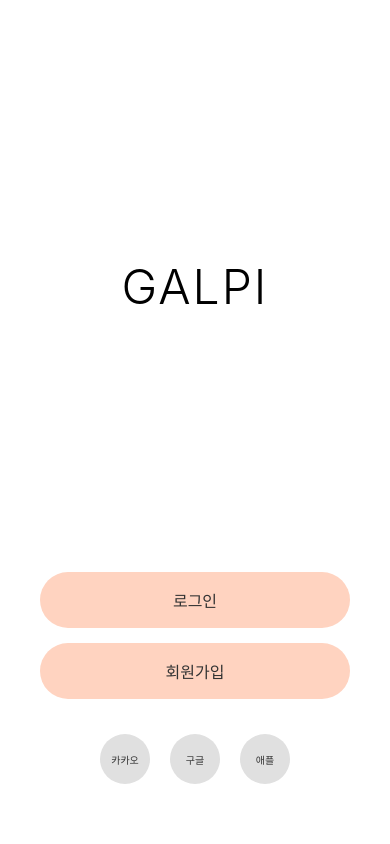
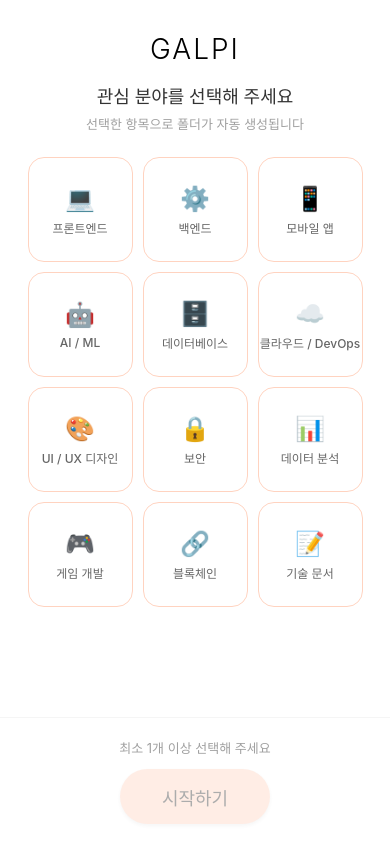
Before and after one commit to mnngy01/galpi, a React Native app: screen /InterestSelect in a window 390 px wide. Built offline with nearby package versions, Linux system fonts and the light colour scheme.

Commit message:
관심사 선택 화면

```diff
--- a/App.tsx
+++ b/App.tsx
@@ -1,6 +1,15 @@
 import React from 'react';
 import { NavigationContainer } from '@react-navigation/native'; // 1. 이거 가져오기
+import { createNativeStackNavigator } from '@react-navigation/native-stack';
+
 import AppNavigator from './src/navigation/AppNavigator';
+
+export type RootStackParamList = {
+  Login: undefined;
+  Interest: undefined;
+};
+
+const Stack = createNativeStackNavigator<RootStackParamList>();
 
 const App = () => {
   return (
--- a/package.json
+++ b/package.json
@@ -3,7 +3,7 @@
   "version": "0.0.1",
   "private": true,
   "scripts": {
-    "android": "react-native run-android --terminal",
+    "android": "react-native run-android",
     "ios": "react-native run-ios",
     "lint": "eslint .",
     "start": "react-native start",
@@ -13,6 +13,7 @@
     "@react-native/new-app-screen": "0.84.1",
     "@react-navigation/bottom-tabs": "^7.15.9",
     "@react-navigation/native": "^7.2.2",
+    "@react-navigation/native-stack": "^7.14.10",
     "@react-navigation/stack": "^7.8.9",
     "react": "19.2.3",
     "react-native": "0.84.1",
--- a/src/navigation/AppNavigator.tsx
+++ b/src/navigation/AppNavigator.tsx
@@ -11,6 +11,7 @@ import RecommendScreen from '../screens/RecommendScreen';
 import SearchScreen from '../screens/SearchScreen';
 import FolderScreen from '../screens/FolderScreen';
 import SettingScreen from '../screens/SettingScreen';
+import InterestScreen from '../screens/InterestScreen';
 
 const Stack = createStackNavigator();
 const Tab = createBottomTabNavigator();
@@ -35,11 +36,7 @@ const MainTabNavigator = () => {
       {/* [중요] 각 탭마다 component가 다른 파일로 연결되어 있어야 합니다! */}
       <Tab.Screen name="북마크 추천" component={RecommendScreen} />
       <Tab.Screen name="검색" component={SearchScreen} />
-      <Tab.Screen
-        name="홈"
-        component={HomeScreen}
-
-      />
+      <Tab.Screen name="홈" component={HomeScreen} />
       <Tab.Screen name="폴더" component={FolderScreen} />
       <Tab.Screen name="설정" component={SettingScreen} />
     </Tab.Navigator>
@@ -48,10 +45,14 @@ const MainTabNavigator = () => {
 
 const AppNavigator = () => {
   return (
-    <Stack.Navigator initialRouteName="Onboarding" screenOptions={{ headerShown: false }}>
+    <Stack.Navigator
+      initialRouteName="Onboarding"
+      screenOptions={{ headerShown: false }}
+    >
       <Stack.Screen name="Onboarding" component={OnboardingScreen} />
       <Stack.Screen name="Login" component={LoginScreen} />
       <Stack.Screen name="Signup" component={SignupScreen} />
+      <Stack.Screen name="InterestSelect" component={InterestScreen} />
       <Stack.Screen name="MainHome" component={MainTabNavigator} />
     </Stack.Navigator>
   );
--- a/src/screens/InterestScreen.tsx
+++ b/src/screens/InterestScreen.tsx
@@ -0,0 +1,223 @@
+// screens/InterestSelect.tsx
+import React, { useState } from 'react';
+import {
+  StyleSheet,
+  View,
+  Text,
+  TouchableOpacity,
+  ScrollView,
+  Alert,
+} from 'react-native';
+import { SafeAreaView } from 'react-native-safe-area-context';
+
+const INTERESTS = [
+  { id: 'frontend', icon: '💻', label: '프론트엔드', folder: 'frontend' },
+  { id: 'backend', icon: '⚙️', label: '백엔드', folder: 'backend' },
+  { id: 'mobile', icon: '📱', label: '모바일 앱', folder: 'mobile' },
+  { id: 'ai', icon: '🤖', label: 'AI / ML', folder: 'ai-ml' },
+  { id: 'database', icon: '🗄️', label: '데이터베이스', folder: 'database' },
+  { id: 'devops', icon: '☁️', label: '클라우드 / DevOps', folder: 'devops' },
+  { id: 'design', icon: '🎨', label: 'UI / UX 디자인', folder: 'design' },
+  { id: 'security', icon: '🔒', label: '보안', folder: 'security' },
+  { id: 'data', icon: '📊', label: '데이터 분석', folder: 'data-analysis' },
+  { id: 'game', icon: '🎮', label: '게임 개발', folder: 'game-dev' },
+  { id: 'blockchain', icon: '🔗', label: '블록체인', folder: 'blockchain' },
+  { id: 'docs', icon: '📝', label: '기술 문서', folder: 'docs' },
+] as const;
+
+type InterestId = (typeof INTERESTS)[number]['id'];
+
+const InterestSelectScreen = ({ navigation }: any) => {
+  const [selected, setSelected] = useState<Set<InterestId>>(new Set());
+
+  const toggle = (id: InterestId) => {
+    setSelected(prev => {
+      const next = new Set(prev);
+      next.has(id) ? next.delete(id) : next.add(id);
+      return next;
+    });
+  };
+
+  const handleSubmit = async () => {
+    const chosenFolders = INTERESTS.filter(item => selected.has(item.id)).map(
+      item => item.folder,
+    );
+
+    try {
+      // TODO: 파이썬 백엔드 연동 시 교체
+      // await fetch('http://your-api/users/interests', {
+      //   method: 'POST',
+      //   headers: { 'Content-Type': 'application/json' },
+      //   body: JSON.stringify({ folders: chosenFolders }),
+      // });
+      console.log('생성할 폴더:', chosenFolders);
+      navigation.replace('MainHome');
+    } catch (err) {
+      Alert.alert('오류', '저장에 실패했습니다. 다시 시도해 주세요.');
+    }
+  };
+
+  return (
+    <SafeAreaView style={styles.container}>
+      {/* 헤더 */}
+      <View style={styles.headerContainer}>
+        <Text style={styles.headerTitle}>GALPI</Text>
+        <Text style={styles.headerSubtitle}>관심 분야를 선택해 주세요</Text>
+        <Text style={styles.headerDesc}>
+          선택한 항목으로 폴더가 자동 생성됩니다
+        </Text>
+      </View>
+
+      {/* 관심사 그리드 */}
+      <ScrollView contentContainerStyle={styles.grid}>
+        {INTERESTS.map(item => {
+          const isSelected = selected.has(item.id);
+          return (
+            <TouchableOpacity
+              key={item.id}
+              style={[styles.chip, isSelected && styles.chipSelected]}
+              onPress={() => toggle(item.id)}
+              activeOpacity={0.7}
+            >
+              <Text style={styles.chipIcon}>{item.icon}</Text>
+              <Text
+                style={[
+                  styles.chipLabel,
+                  isSelected && styles.chipLabelSelected,
+                ]}
+              >
+                {item.label}
+              </Text>
+            </TouchableOpacity>
+          );
+        })}
+      </ScrollView>
+
+      {/* 하단 버튼 */}
+      <View style={styles.footer}>
+        <Text style={styles.count}>
+          {selected.size > 0
+            ? `${selected.size}개 선택됨`
+            : '최소 1개 이상 선택해 주세요'}
+        </Text>
+        <TouchableOpacity
+          style={[
+            styles.submitButton,
+            selected.size === 0 && styles.submitButtonDisabled,
+          ]}
+          onPress={handleSubmit}
+          disabled={selected.size === 0}
+        >
+          <Text style={styles.submitButtonText}>시작하기</Text>
+        </TouchableOpacity>
+      </View>
+    </SafeAreaView>
+  );
+};
+
+const styles = StyleSheet.create({
+  container: {
+    flex: 1,
+    backgroundColor: '#FFFFFF',
+  },
+
+  // 헤더
+  headerContainer: {
+    alignItems: 'center',
+    paddingTop: 32,
+    paddingBottom: 24,
+    paddingHorizontal: 40,
+  },
+  headerTitle: {
+    fontSize: 28,
+    fontWeight: '300',
+    letterSpacing: 2,
+    color: '#000',
+    marginBottom: 16,
+  },
+  headerSubtitle: {
+    fontSize: 18,
+    fontWeight: '500',
+    color: '#333',
+    marginBottom: 6,
+  },
+  headerDesc: {
+    fontSize: 13,
+    color: '#A0A0A0',
+  },
+
+  // 그리드
+  grid: {
+    flexDirection: 'row',
+    flexWrap: 'wrap',
+    paddingHorizontal: 20,
+    paddingBottom: 20,
+    gap: 10,
+    justifyContent: 'center',
+  },
+  chip: {
+    width: '30%',
+    aspectRatio: 1,
+    borderWidth: 1,
+    borderColor: '#FFD3C0',
+    borderRadius: 16,
+    justifyContent: 'center',
+    alignItems: 'center',
+    gap: 6,
+    backgroundColor: '#FFFFFF',
+  },
+  chipSelected: {
+    backgroundColor: '#FFD3C0',
+    borderColor: '#FFD3C0',
+  },
+  chipIcon: {
+    fontSize: 24,
+  },
+  chipLabel: {
+    fontSize: 12,
+    fontWeight: '500',
+    color: '#666',
+    textAlign: 'center',
+  },
+  chipLabelSelected: {
+    color: '#333',
+    fontWeight: '600',
+  },
+
+  // 하단
+  footer: {
+    alignItems: 'center',
+    paddingVertical: 20,
+    paddingHorizontal: 40,
+    gap: 12,
+    borderTopWidth: 1,
+    borderTopColor: '#F5F5F5',
+  },
+  count: {
+    fontSize: 13,
+    color: '#A0A0A0',
+  },
+  submitButton: {
+    backgroundColor: '#FFD3C0',
+    width: 150,
+    height: 55,
+    borderRadius: 27.5,
+    justifyContent: 'center',
+    alignItems: 'center',
+    elevation: 2,
+    shadowColor: '#000',
+    shadowOffset: { width: 0, height: 2 },
+    shadowOpacity: 0.1,
+    shadowRadius: 4,
+  },
+  submitButtonDisabled: {
+    opacity: 0.4,
+  },
+  submitButtonText: {
+    fontSize: 18,
+    fontWeight: '500',
+    color: '#333',
+  },
+});
+
+export default InterestSelectScreen;
--- a/src/screens/LoginScreen.tsx
+++ b/src/screens/LoginScreen.tsx
@@ -1,3 +1,4 @@
+// screens/LoginScreen.tsx
 import React, { useState } from 'react';
 import {
   StyleSheet,
@@ -9,6 +10,7 @@ import {
   Platform,
   TouchableWithoutFeedback,
   Keyboard,
+  Alert,
 } from 'react-native';
 import { SafeAreaView } from 'react-native-safe-area-context';
 
@@ -16,25 +18,43 @@ const LoginScreen = ({ navigation }: any) => {
   const [loginId, setLoginId] = useState('');
   const [loginPw, setLoginPw] = useState('');
 
-  const handleLogin = () => {
-    console.log('로그인 시도:', { loginId, loginPw });
-    console.log('로그인 성공!');
-  navigation.replace('MainHome'); // 뒤로가기 방지를 위해 replace 사용
-    // TODO: 서버 연동 및 로그인 로직
-    // 성공 시 홈 화면으로 이동 예시:
-    // navigation.navigate('Home');
+  const handleLogin = async () => {
+    if (!loginId || !loginPw) {
+      Alert.alert('입력 오류', 'ID와 PW를 입력해 주세요.');
+      return;
+    }
+
+    try {
+      console.log('로그인 시도:', { loginId, loginPw });
+
+      // TODO: 실제 파이썬 백엔드 API로 교체
+      // const response = await fetch('http://your-api/auth/login', {
+      //   method: 'POST',
+      //   headers: { 'Content-Type': 'application/json' },
+      //   body: JSON.stringify({ id: loginId, password: loginPw }),
+      // });
+      // const result = await response.json();
+
+      const result = await fakeLogin(loginId, loginPw); // 임시
+
+      if (result.isFirstLogin) {
+        navigation.replace('InterestSelect'); // 첫 로그인 → 관심사 선택
+      } else {
+        navigation.replace('MainHome'); // 기존 유저 → 메인
+      }
+    } catch (err) {
+      Alert.alert('로그인 실패', 'ID 또는 PW를 확인해 주세요.');
+    }
   };
 
   return (
     <SafeAreaView style={styles.container}>
-      {/* 키보드가 올라올 때 화면을 가리지 않도록 설정 */}
       <KeyboardAvoidingView
         behavior={Platform.OS === 'ios' ? 'padding' : 'height'}
         style={{ flex: 1 }}
       >
         <TouchableWithoutFeedback onPress={Keyboard.dismiss}>
           <View style={styles.inner}>
-
             {/* 상단 타이틀 */}
             <View style={styles.headerContainer}>
               <Text style={styles.headerTitle}>GALPI</Text>
@@ -60,19 +80,29 @@ const LoginScreen = ({ navigation }: any) => {
               />
             </View>
 
-            {/* 로그인 버튼 영역 */}
+            {/* 로그인 버튼 */}
             <View style={styles.buttonContainer}>
-              <TouchableOpacity style={styles.loginButton} onPress={handleLogin}>
+              <TouchableOpacity
+                style={styles.loginButton}
+                onPress={handleLogin}
+              >
                 <Text style={styles.loginButtonText}>로그인</Text>
               </TouchableOpacity>
             </View>
-
           </View>
         </TouchableWithoutFeedback>
       </KeyboardAvoidingView>
     </SafeAreaView>
   );
 };
+
+// 임시 로그인 함수 — 파이썬 백엔드 연동 전까지 사용
+// isFirstLogin: true  → 관심사 선택 화면으로
+// isFirstLogin: false → MainHome으로
+async function fakeLogin(id: string, pw: string) {
+  await new Promise<void>(res => setTimeout(() => res(), 300));
+  return { isFirstLogin: true, userId: 'user-123' };
+}
 
 const styles = StyleSheet.create({
   container: {
@@ -82,7 +112,7 @@ const styles = StyleSheet.create({
   inner: {
     flex: 1,
     paddingHorizontal: 40,
-    justifyContent: 'center', // 세로 중앙 정렬
+    justifyContent: 'center',
   },
   headerContainer: {
     alignItems: 'center',
@@ -111,13 +141,13 @@ const styles = StyleSheet.create({
   },
   loginButton: {
     backgroundColor: '#FFD3C0',
-    width: 150, // 이미지처럼 적당한 너비의 타원형
+    width: 150,
     height: 55,
     borderRadius: 27.5,
     justifyContent: 'center',
     alignItems: 'center',
-    elevation: 2, // 안드로이드 그림자
-    shadowColor: '#000', // iOS 그림자
+    elevation: 2,
+    shadowColor: '#000',
     shadowOffset: { width: 0, height: 2 },
     shadowOpacity: 0.1,
     shadowRadius: 4,
```
Also changed, not shown: 1 other file (tests, documents, lock files or other folders).
